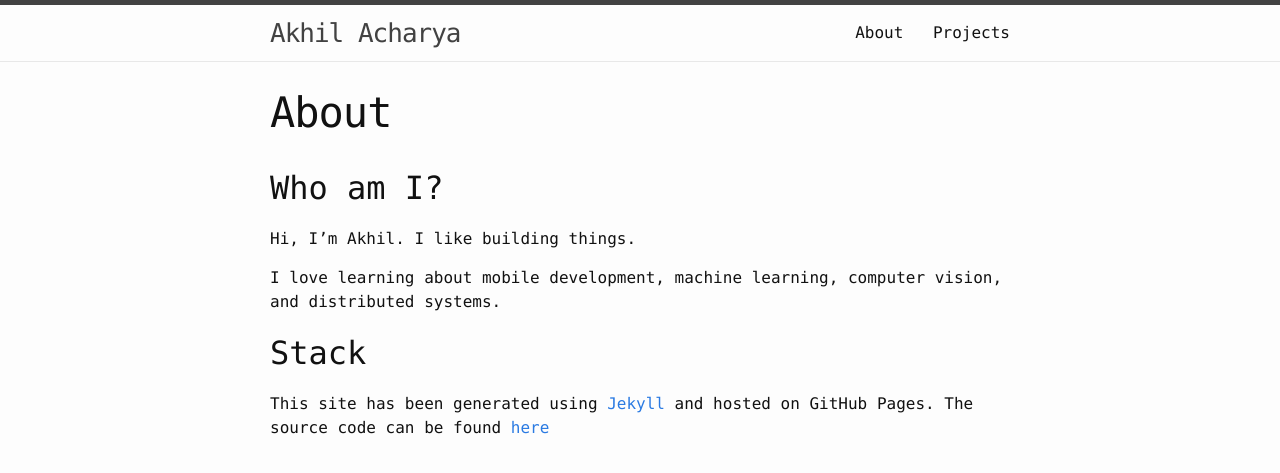
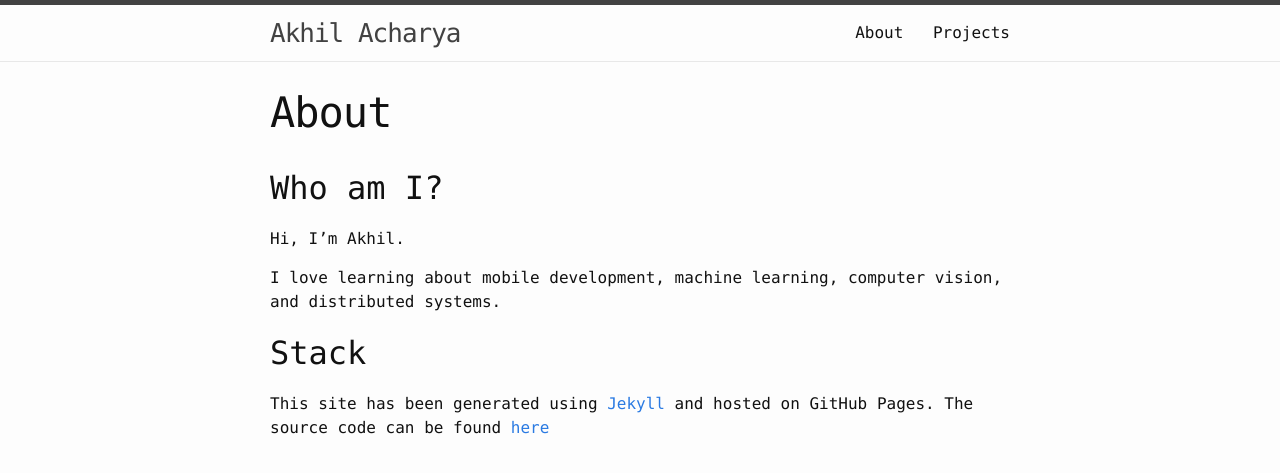
Before and after one commit to akhilcacharya/akhilcacharya.github.io, a Jekyll site: the page built from about.md, in a window 1280 px wide. Shown: the top 473 px of the page. Built offline with Jekyll 4.4.1, drawn with Linux system fonts in a browser that asks for light colours.

Commit message:
Revert to a rouge highlighter

```diff
--- a/_config.yml
+++ b/_config.yml
@@ -8,5 +8,5 @@
 github_username:  akhilcacharya
 
 # Build settings
-# markdown: kramdown
-# highlighter: redcarpet
+markdown: kramdown
+highlighter: rouge
--- a/about.md
+++ b/about.md
@@ -7,7 +7,7 @@
 
 ## Who am I?
 
-Hi, I'm Akhil. I like building things.
+Hi, I'm Akhil.
 
 I love learning about mobile development, machine learning, computer vision, and distributed systems.
 
```
